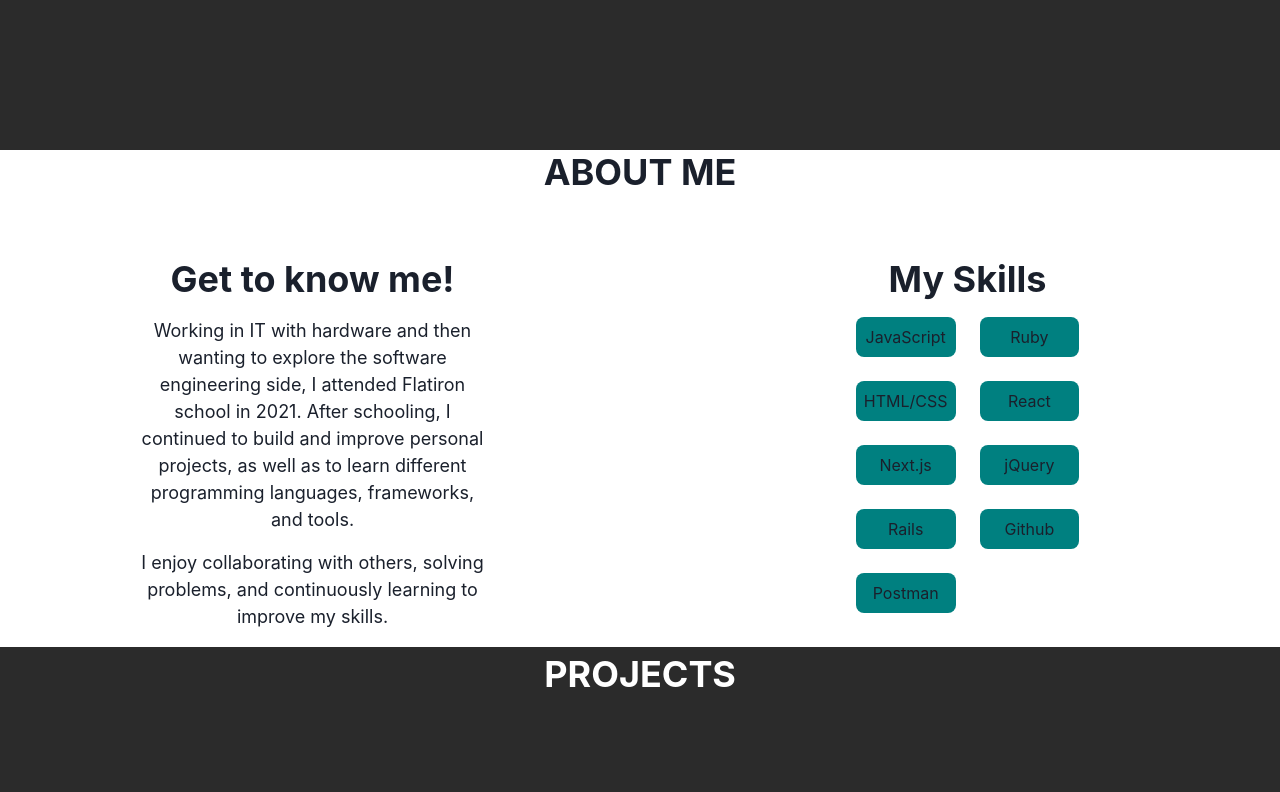
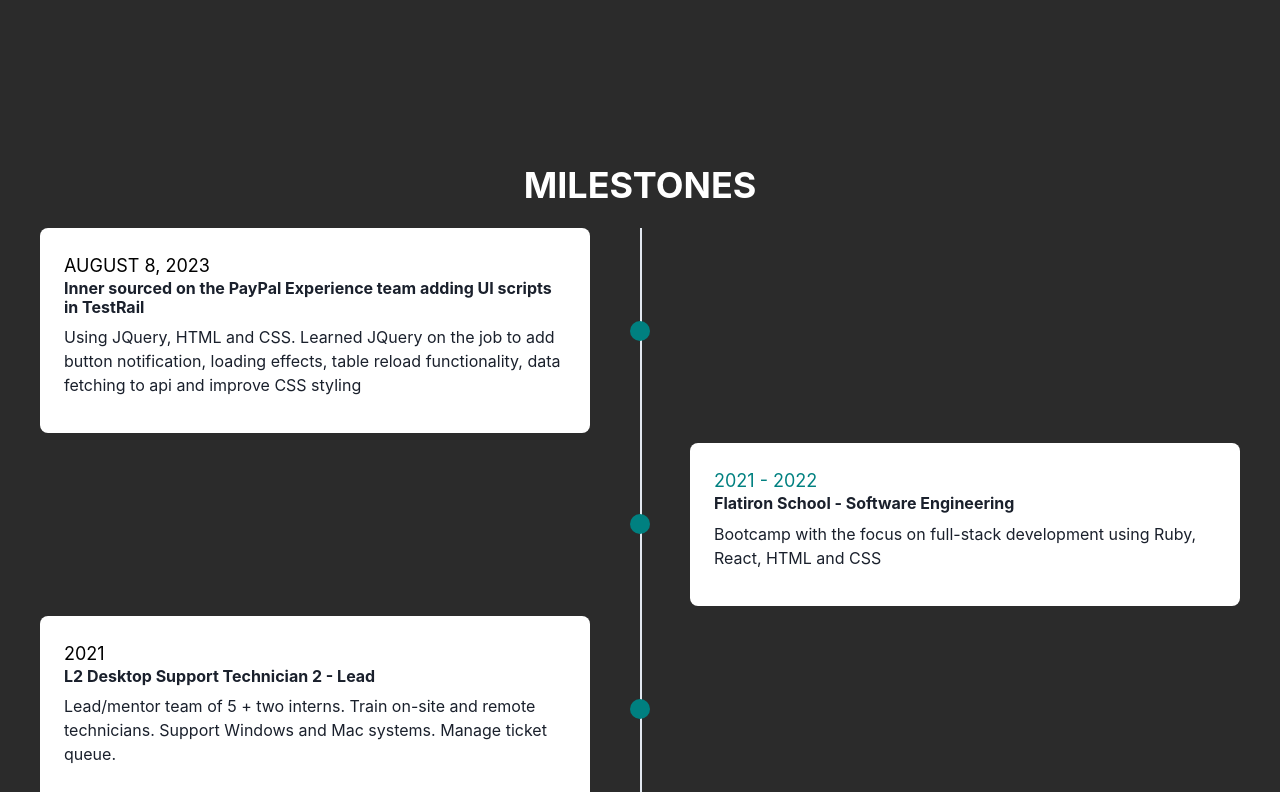
Before and after one commit to ericonti24/portfolio-site, a Next.js app: page / in a window 1280 px wide. Shown: the part 622-1414 px from the top of the page. Built offline with nearby package versions, Linux system fonts and the light colour scheme; grey boxes are pictures that could not be loaded.

Commit message:
ssr added to milestones

```diff
--- a/app/milestones/page.js
+++ b/app/milestones/page.js
@@ -167,8 +167,8 @@ import {
 import { MILESTONES } from '../api/milestones/milestonesData';
 
 const Milestones = () => {
-  const isMobile = useBreakpointValue({ base: true, md: false, ssr: false });
-  const isDesktop = useBreakpointValue({ base: false, md: true, ssr: false });
+  const isMobile = useBreakpointValue({ base: true, md: false}, {ssr: false} );
+  const isDesktop = useBreakpointValue({ base: false, md: true},{ssr: false });
 
   return (
     <Container id='milestones-section' maxWidth="7xl" p={{ base: 2, sm: 10 }}>
--- a/app/page.js
+++ b/app/page.js
@@ -27,7 +27,7 @@ export default function Home() {
       <div id='home-section'>
           <ChakraNavBar scrollToSection={scrollToSection}/>
           <IntroSection />
-          {/* <Milestones /> */}
+          <Milestones />
           <AboutSection />
           <ProjectSection />
         </div>
```
